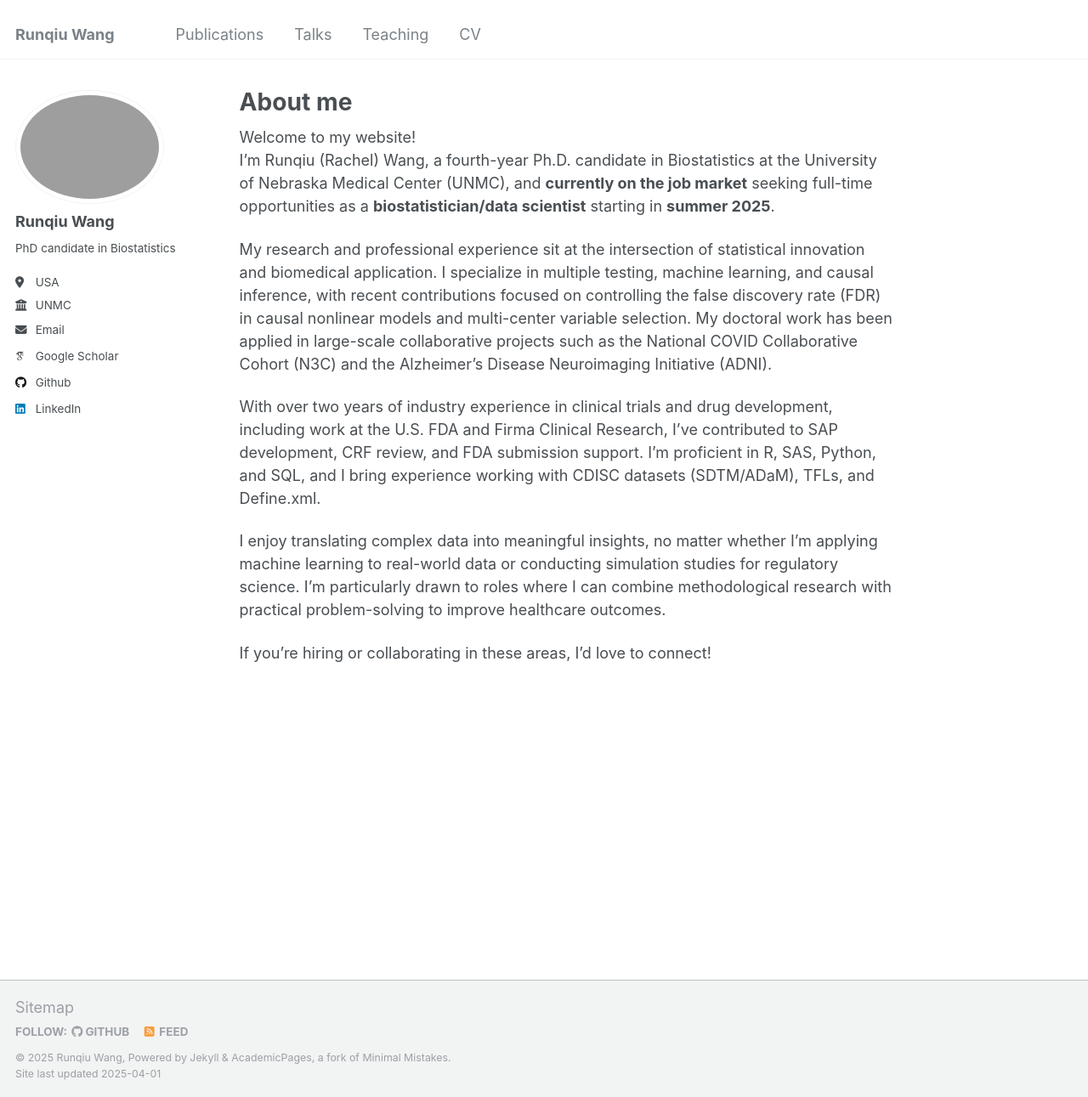
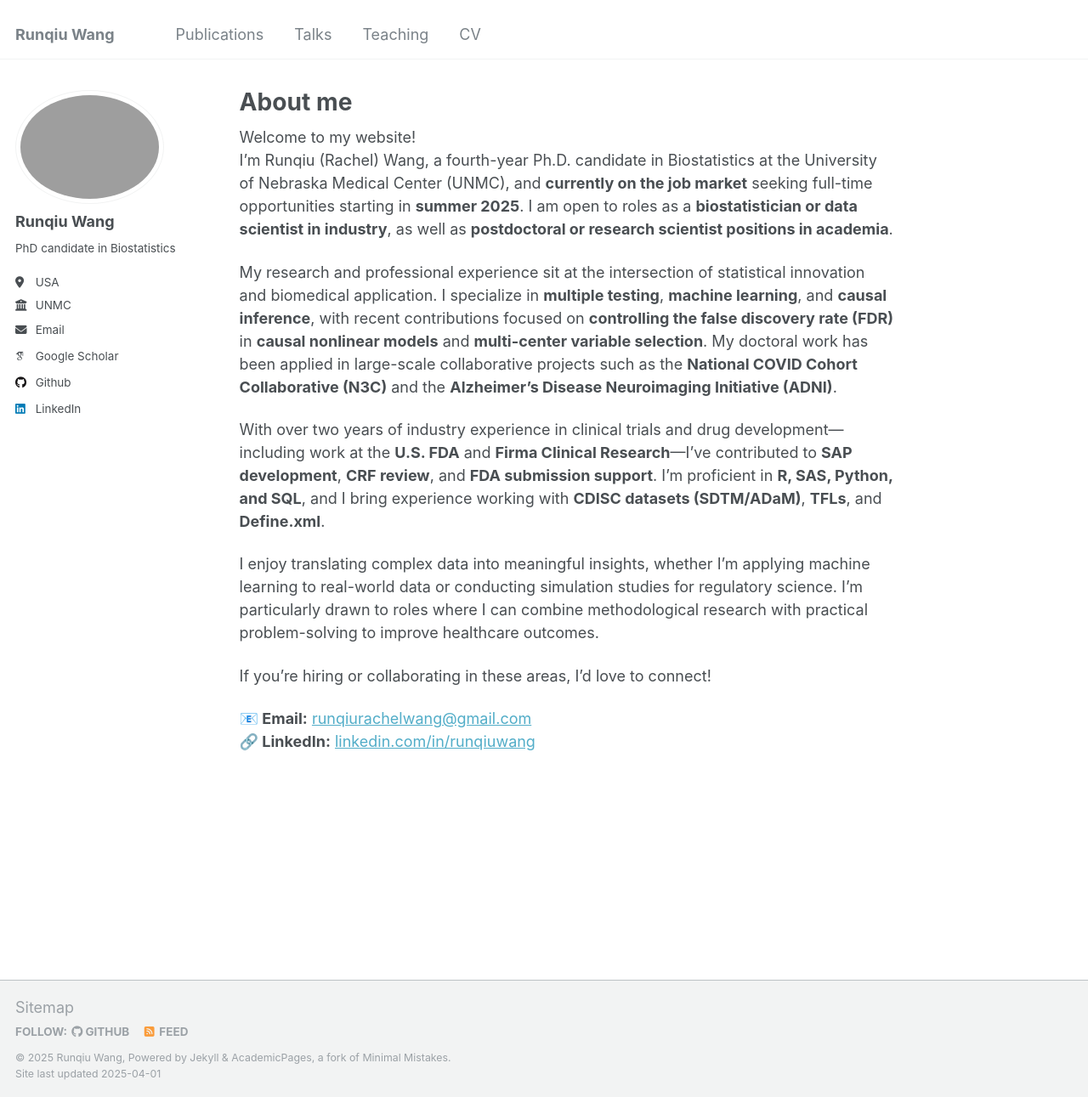
Before and after one commit to RunqiuWang22/runqiuwang22.github.io, a Jekyll site: the page built from _pages/about.md, in a window 1280 px wide and 1291 px high. Shown: the whole window at 85% size. Built offline with Jekyll 4.4.1, drawn with Linux system fonts in a browser that asks for light colours; some web fonts are replaced.

Commit message:
Update about.md

```diff
--- a/_pages/about.md
+++ b/_pages/about.md
@@ -8,12 +8,15 @@ redirect_from:
 ---
 
 Welcome to my website!
-I’m Runqiu (Rachel) Wang, a fourth-year Ph.D. candidate in Biostatistics at the University of Nebraska Medical Center (UNMC), and **currently on the job market** seeking full-time opportunities as a **biostatistician/data scientist** starting in **summer 2025**.
+I’m Runqiu (Rachel) Wang, a fourth-year Ph.D. candidate in Biostatistics at the University of Nebraska Medical Center (UNMC), and **currently on the job market** seeking full-time opportunities starting in **summer 2025**. I am open to roles as a **biostatistician or data scientist in industry**, as well as **postdoctoral or research scientist positions in academia**.
 
-My research and professional experience sit at the intersection of statistical innovation and biomedical application. I specialize in multiple testing, machine learning, and causal inference, with recent contributions focused on controlling the false discovery rate (FDR) in causal nonlinear models and multi-center variable selection. My doctoral work has been applied in large-scale collaborative projects such as the National COVID Collaborative Cohort (N3C) and the Alzheimer’s Disease Neuroimaging Initiative (ADNI).
+My research and professional experience sit at the intersection of statistical innovation and biomedical application. I specialize in **multiple testing**, **machine learning**, and **causal inference**, with recent contributions focused on **controlling the false discovery rate (FDR)** in **causal nonlinear models** and **multi-center variable selection**. My doctoral work has been applied in large-scale collaborative projects such as the **National COVID Cohort Collaborative (N3C)** and the **Alzheimer’s Disease Neuroimaging Initiative (ADNI)**.
 
-With over two years of industry experience in clinical trials and drug development, including work at the U.S. FDA and Firma Clinical Research, I’ve contributed to SAP development, CRF review, and FDA submission support. I’m proficient in R, SAS, Python, and SQL, and I bring experience working with CDISC datasets (SDTM/ADaM), TFLs, and Define.xml.
+With over two years of industry experience in clinical trials and drug development—including work at the **U.S. FDA** and **Firma Clinical Research**—I’ve contributed to **SAP development**, **CRF review**, and **FDA submission support**. I’m proficient in **R, SAS, Python, and SQL**, and I bring experience working with **CDISC datasets (SDTM/ADaM)**, **TFLs**, and **Define.xml**.
 
-I enjoy translating complex data into meaningful insights, no matter whether I'm applying machine learning to real-world data or conducting simulation studies for regulatory science. I'm particularly drawn to roles where I can combine methodological research with practical problem-solving to improve healthcare outcomes.
+I enjoy translating complex data into meaningful insights, whether I’m applying machine learning to real-world data or conducting simulation studies for regulatory science. I’m particularly drawn to roles where I can combine methodological research with practical problem-solving to improve healthcare outcomes.
 
 If you're hiring or collaborating in these areas, I’d love to connect!
+
+**📧 Email:** [runqiurachelwang@gmail.com](mailto:runqiurachelwang@gmail.com)
+**🔗 LinkedIn:** [linkedin.com/in/runqiuwang](https://linkedin.com/in/runqiuwang)
```
